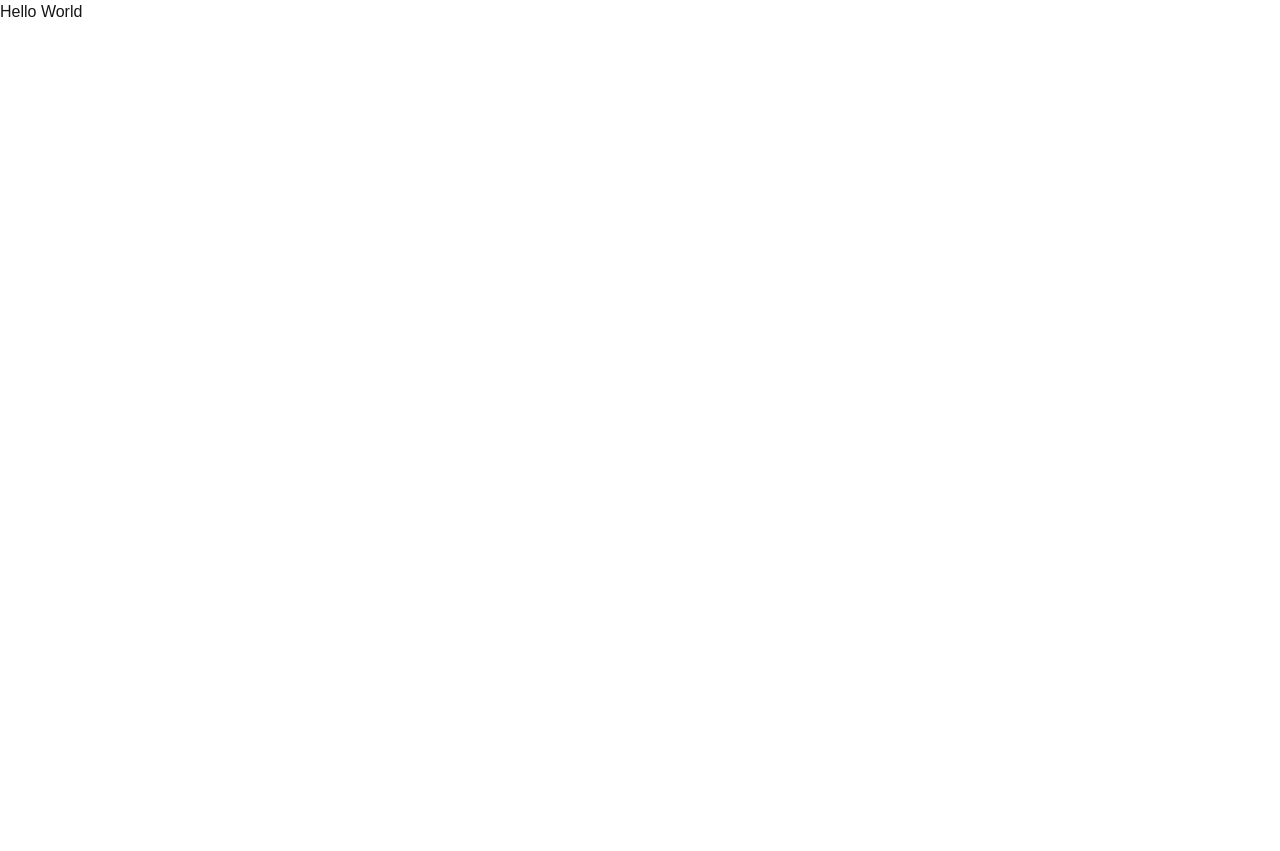
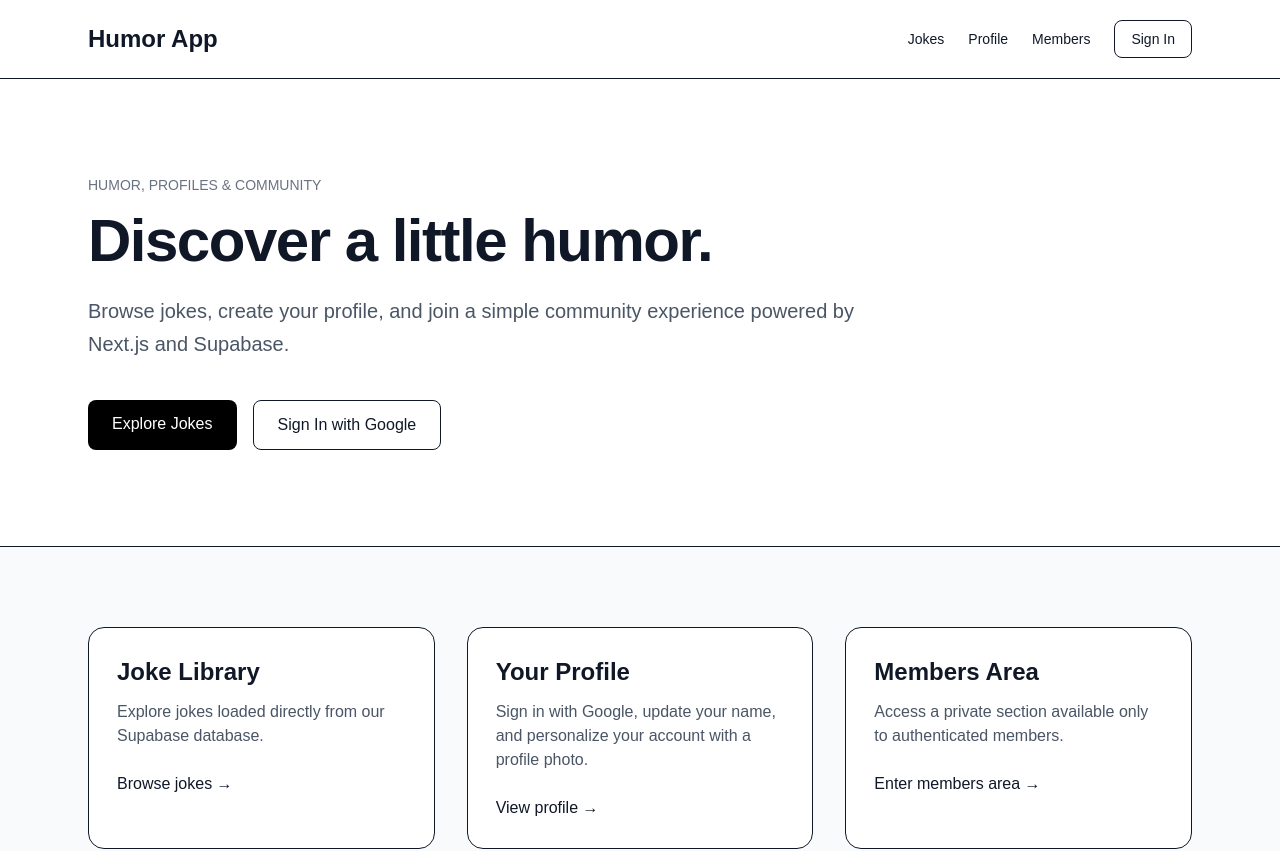
Before and after one commit to WendyZhang81/hello-world-nextjs, a Next.js app: page / in a window 1280 px wide. Shown: the top 851 px of the page. Before the commit the page ends 800 px from the top, so only its background shows below. Built offline with nearby package versions, Linux system fonts and the light colour scheme.

Commit message:
Build Humor App home page

```diff
--- /dev/null
+++ b/app/hw1/page.tsx
@@ -0,0 +1,12 @@
+export default function HW1Page() {
+  return (
+    <main className="min-h-screen flex items-center justify-center">
+      <div className="text-center">
+        <h1 className="text-5xl font-bold">Hello World</h1>
+        <p className="mt-4 text-gray-600">
+          Assignment 1 — My first deployed Next.js page.
+        </p>
+      </div>
+    </main>
+  );
+}
--- a/app/page.tsx
+++ b/app/page.tsx
@@ -1,7 +1,127 @@
+import Link from "next/link";
+
 export default function Home() {
   return (
-    <main>
-      <h1>Hello World</h1>
+    <main className="min-h-screen bg-white text-gray-900">
+      {/* Navigation */}
+      <nav className="border-b">
+        <div className="max-w-6xl mx-auto px-6 py-5 flex items-center justify-between">
+          <Link href="/" className="text-2xl font-bold">
+            Humor App
+          </Link>
+
+          <div className="flex items-center gap-6 text-sm">
+            <Link href="/jokes" className="hover:text-gray-500">
+              Jokes
+            </Link>
+
+            <Link href="/profile" className="hover:text-gray-500">
+              Profile
+            </Link>
+
+            <Link href="/members" className="hover:text-gray-500">
+              Members
+            </Link>
+
+            <Link
+              href="/login"
+              className="border rounded-lg px-4 py-2 hover:bg-gray-100"
+            >
+              Sign In
+            </Link>
+          </div>
+        </div>
+      </nav>
+
+      {/* Hero */}
+      <section className="max-w-6xl mx-auto px-6 py-24">
+        <div className="max-w-3xl">
+          <p className="text-sm font-medium text-gray-500 mb-4">
+            HUMOR, PROFILES & COMMUNITY
+          </p>
+
+          <h1 className="text-6xl font-bold tracking-tight mb-6">
+            Discover a little humor.
+          </h1>
+
+          <p className="text-xl text-gray-600 leading-relaxed mb-10">
+            Browse jokes, create your profile, and join a simple
+            community experience powered by Next.js and Supabase.
+          </p>
+
+          <div className="flex gap-4">
+            <Link
+              href="/jokes"
+              className="bg-black text-white rounded-lg px-6 py-3 hover:bg-gray-800"
+            >
+              Explore Jokes
+            </Link>
+
+            <Link
+              href="/login"
+              className="border rounded-lg px-6 py-3 hover:bg-gray-100"
+            >
+              Sign In with Google
+            </Link>
+          </div>
+        </div>
+      </section>
+
+      {/* Features */}
+      <section className="bg-gray-50 border-y">
+        <div className="max-w-6xl mx-auto px-6 py-20 grid md:grid-cols-3 gap-8">
+          <div className="bg-white border rounded-2xl p-7">
+            <h2 className="text-2xl font-semibold mb-3">
+              Joke Library
+            </h2>
+
+            <p className="text-gray-600 mb-6">
+              Explore jokes loaded directly from our Supabase database.
+            </p>
+
+            <Link href="/jokes" className="font-medium hover:underline">
+              Browse jokes →
+            </Link>
+          </div>
+
+          <div className="bg-white border rounded-2xl p-7">
+            <h2 className="text-2xl font-semibold mb-3">
+              Your Profile
+            </h2>
+
+            <p className="text-gray-600 mb-6">
+              Sign in with Google, update your name, and personalize
+              your account with a profile photo.
+            </p>
+
+            <Link href="/profile" className="font-medium hover:underline">
+              View profile →
+            </Link>
+          </div>
+
+          <div className="bg-white border rounded-2xl p-7">
+            <h2 className="text-2xl font-semibold mb-3">
+              Members Area
+            </h2>
+
+            <p className="text-gray-600 mb-6">
+              Access a private section available only to authenticated
+              members.
+            </p>
+
+            <Link href="/members" className="font-medium hover:underline">
+              Enter members area →
+            </Link>
+          </div>
+        </div>
+      </section>
+
+      {/* Footer */}
+      <footer className="max-w-6xl mx-auto px-6 py-10 flex justify-between text-sm text-gray-500">
+        <p>Humor App</p>
+
+        <p>Built with Next.js and Supabase</p>
+      </footer>
     </main>
   );
 }
```
